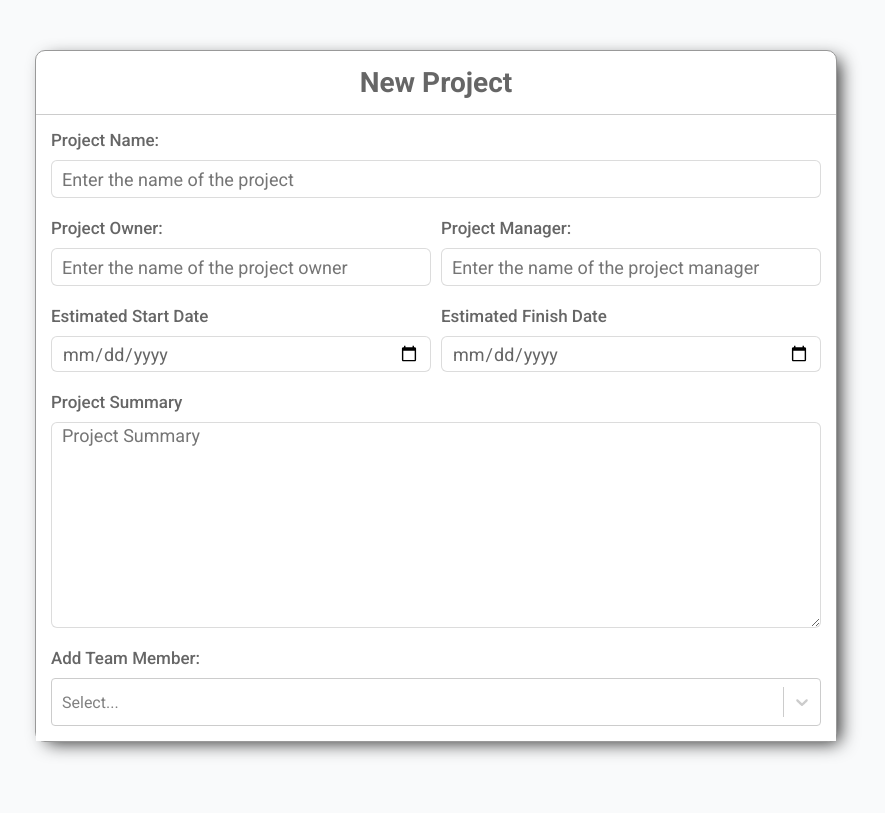
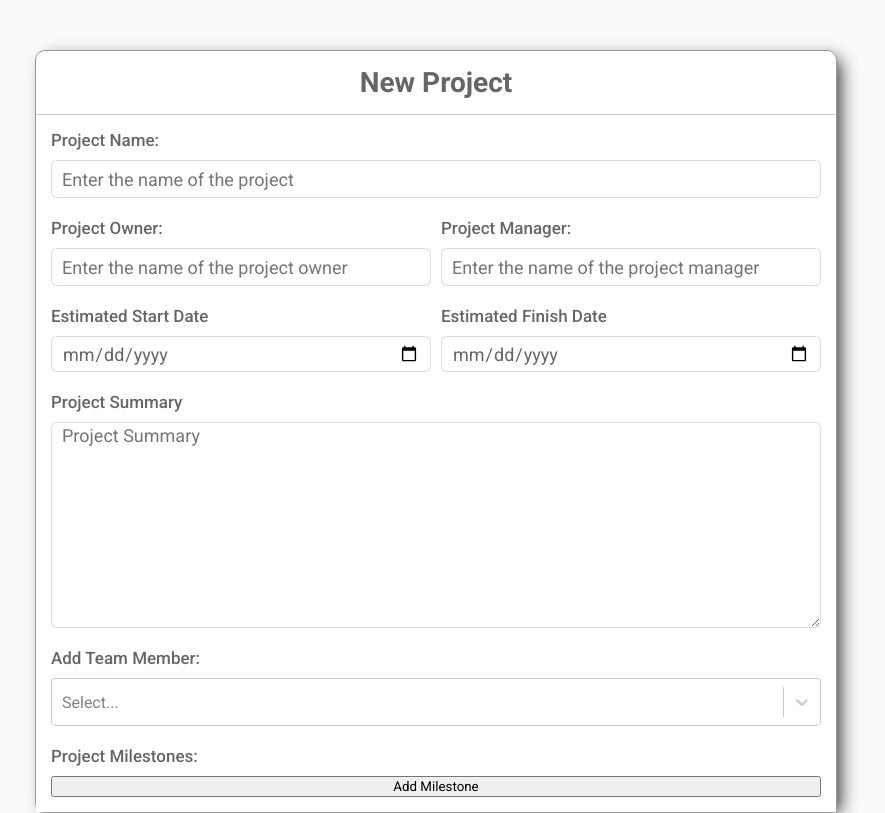
Before and after one commit to JAYMAC1/react-playground, a React (Create React App) app: page /add-project in a window 1280 px wide. Shown: the whole page, without its empty margins (204-1089 px from the left). Built offline with nearby package versions, Linux system fonts and the light colour scheme.

Commit message:
Added row for milestones

```diff
--- a/src/components/CreateProject.jsx
+++ b/src/components/CreateProject.jsx
@@ -179,6 +179,12 @@ const CreateProject = () => {
                 />
               </div>
             </div>
+            <div className='row'>
+              <div className='input-group'>
+                <label htmlFor='projectMileStones'>Project Milestones:</label>
+                <button>Add Milestone</button>
+              </div>
+            </div>
           </div>
         </form>
       </section>
--- a/src/components/createProject.css
+++ b/src/components/createProject.css
@@ -2,7 +2,6 @@
   display: flex;
   align-items: center;
   justify-content: center;
-
   margin-top: 50px;
 }
 .project-form {
@@ -33,11 +32,6 @@
 
 .project-form .form-body .row {
   display: flex;
-}
-
-.project-form .form-body hr {
-  border: 0.75px solid #dad4d4;
-  margin: 10px 0;
 }
 
 .project-form .form-body .input-group {
```
